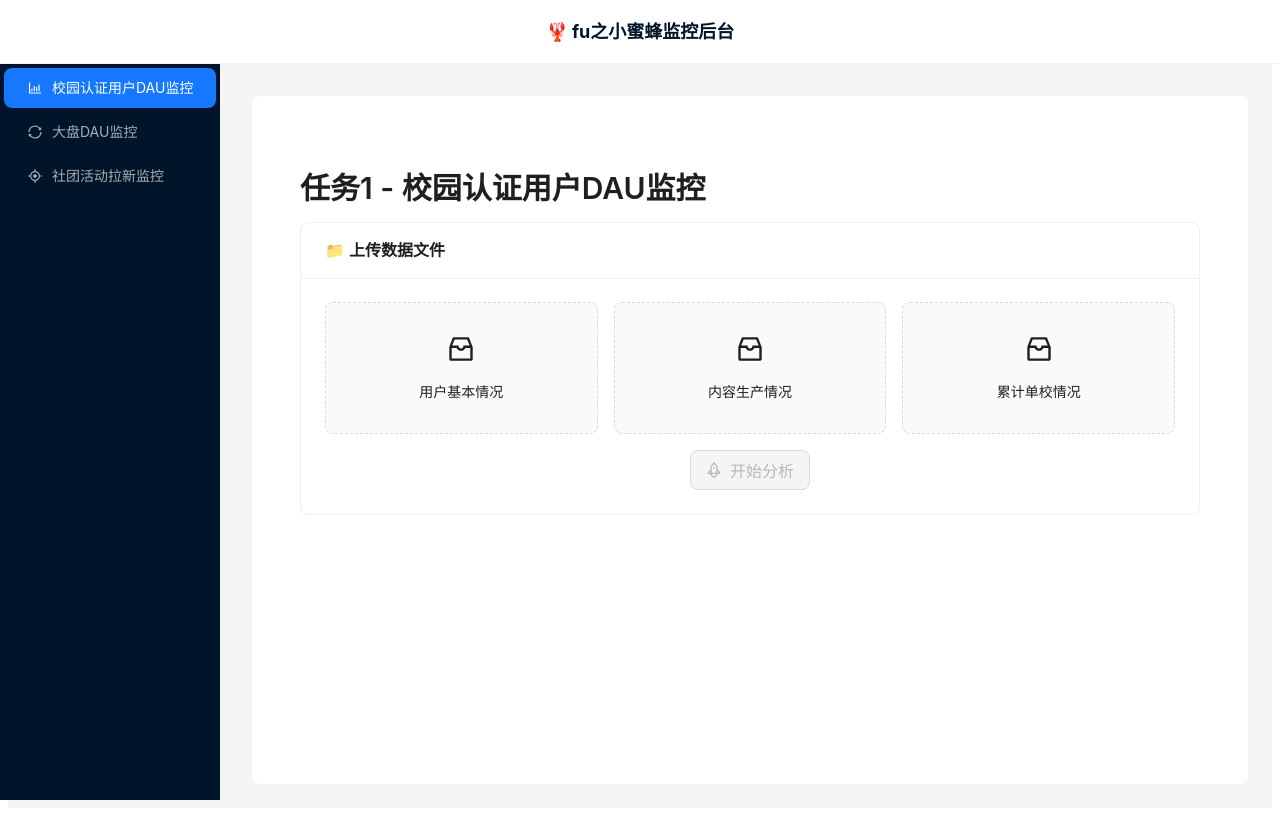
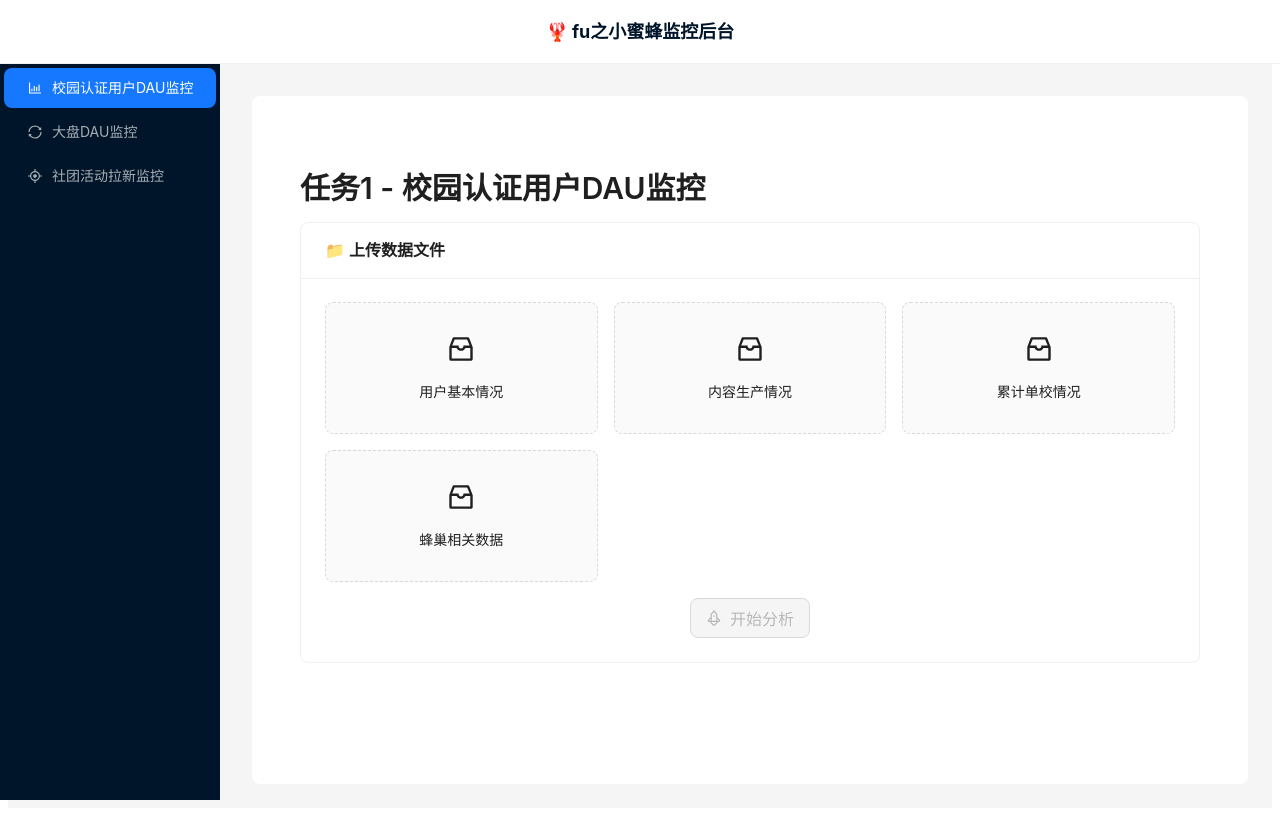
Before and after one commit to hannuajiang-netizen/fu-bee-monitor, a React (Vite) app in the folder frontend/: page / in a window 1280 px wide. Built offline with nearby package versions, Linux system fonts and the light colour scheme.

Commit message:
Add: 支持上传蜂巢相关数据文件

```diff
--- a/frontend/src/pages/Task1.jsx
+++ b/frontend/src/pages/Task1.jsx
@@ -39,7 +39,8 @@ function Task1() {
   const [files, setFiles] = useState({
     user_basic: null,
     content_produce: null,
-    school_detail: null
+    school_detail: null,
+    hive_data: null
   })
   const [loading, setLoading] = useState(false)
   const [result, setResult] = useState(null)
@@ -51,7 +52,7 @@ function Task1() {
     }
   }
 
-  const canAnalyze = files.user_basic && files.content_produce && files.school_detail
+  const canAnalyze = files.user_basic && files.content_produce && files.school_detail && files.hive_data
 
   const handleAnalyze = async () => {
     if (!canAnalyze) {
@@ -64,6 +65,7 @@ function Task1() {
     formData.append('user_basic', files.user_basic.originFileObj || files.user_basic)
     formData.append('content_produce', files.content_produce.originFileObj || files.content_produce)
     formData.append('school_detail', files.school_detail.originFileObj || files.school_detail)
+    formData.append('hive_data', files.hive_data.originFileObj || files.hive_data)
 
     try {
       const response = await axios.post('/api/task1/analyze', formData, {
@@ -131,6 +133,16 @@ function Task1() {
             <p>累计单校情况</p>
             {files.school_detail && <p style={{ color: 'green' }}>✅ {files.school_detail.name}</p>}
           </Dragger>
+
+          <Dragger
+            accept=".xlsx,.xls"
+            beforeUpload={(file) => { handleFileChange('hive_data', { file }); return false }}
+            showUploadList={false}
+          >
+            <p><InboxOutlined style={{ fontSize: 32 }} /></p>
+            <p>蜂巢相关数据</p>
+            {files.hive_data && <p style={{ color: 'green' }}>✅ {files.hive_data.name}</p>}
+          </Dragger>
         </div>
 
         <div style={{ marginTop: 16, textAlign: 'center' }}>
```
Also changed, not shown: 1 other file (tests, documents, lock files or other folders).
